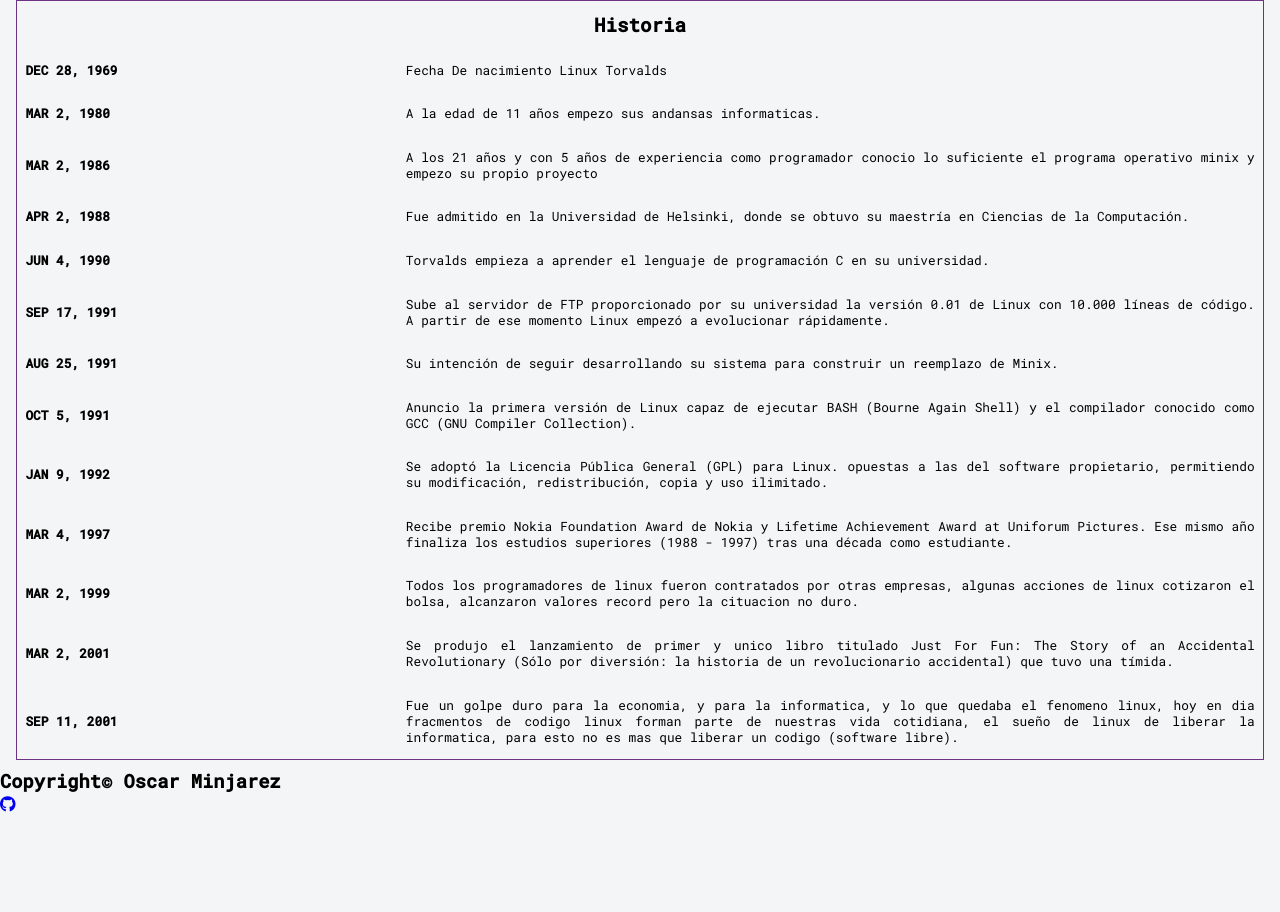
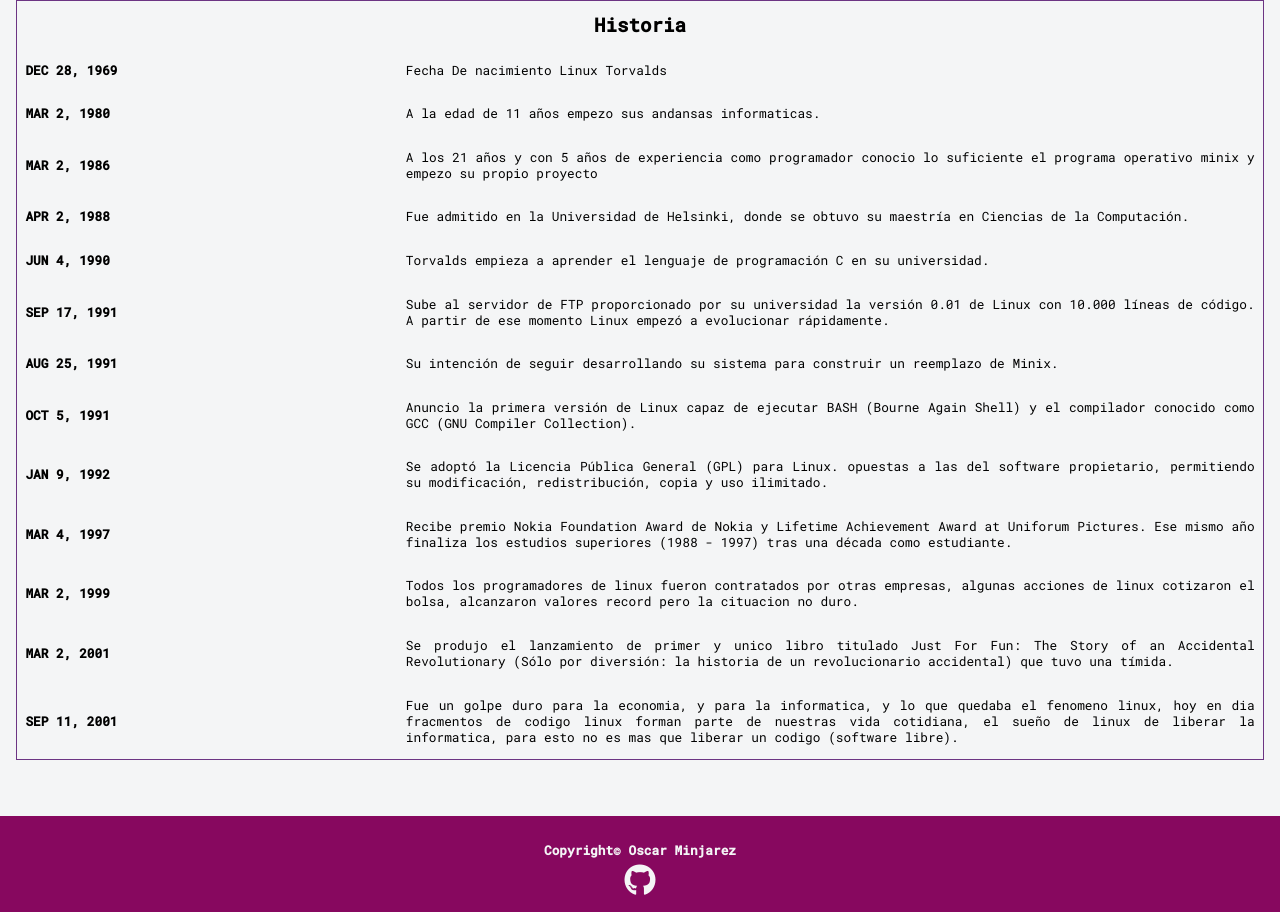
Before and after one commit to OscarMinjarez/Tribute-Page, a plain HTML site: page index.html in a window 1280 px wide. Shown: the part 636-1548 px from the top of the page. Before the commit the page ends 1450 px from the top, so only its background shows below. Drawn offline with Linux system fonts and the light colour scheme.

Commit message:
Footer finished

```diff
--- a/index.html
+++ b/index.html
@@ -15,7 +15,7 @@
   <section class="section-1">
     <div class="section-1__container">
       <img class="section-1__container-img" src="img/LinusTorvalds.jpg" alt="Linus Torvalds">
-      <p class="section-1__container-p">“Si compila esta bien, si arranca es perfecto”</p>
+      <p class="section-1__container-p">“Si compila está bien, si arranca es perfecto”</p>
     </div>
   </section>
   <section class="section-2">
@@ -85,9 +85,11 @@
     </div>
   </section>
   <footer class="footer">
-    <h3 class="footer__h3">Copyright© Oscar Minjarez</h3>
-    <div class="footer__contact-container">
-      <a href="https://github.com/OscarMinjarez"><i class="fab fa-github"></i></a>
+    <div class="footer__container">
+      <h3 class="footer__h3">Copyright© Oscar Minjarez</h3>
+      <div class="footer__contact-container">
+        <a href="https://github.com/OscarMinjarez" target="_blank"><i class="fab fa-github"></i></a>
+      </div>
     </div>
   </footer>
 </body>
--- a/styles/style.css
+++ b/styles/style.css
@@ -103,3 +103,39 @@
 }
 
 /* Fin de sección 2 */
+
+/* Inicio de footer */
+
+.footer {
+  padding-top: 3em;
+  text-align: center;
+}
+
+.footer__container {
+  height: 6em;
+  background: var(--color1);
+  color: var(--color2);
+}
+
+.footer__h3, .footer__contact-container, .footer__contact-container a, i{
+  background: none;
+}
+
+.footer__h3 {
+  font-size: .8em;
+  padding-top: 2em;
+}
+
+.footer__contact-container a {
+  font-size: 2em;
+  text-decoration: none;
+  color: var(--color2);
+  transition: all .5s;
+}
+
+.footer__contact-container a:hover {
+  font-size: 2.2em;
+  transition: all .5s;
+}
+
+/* Fin de footer */
```
